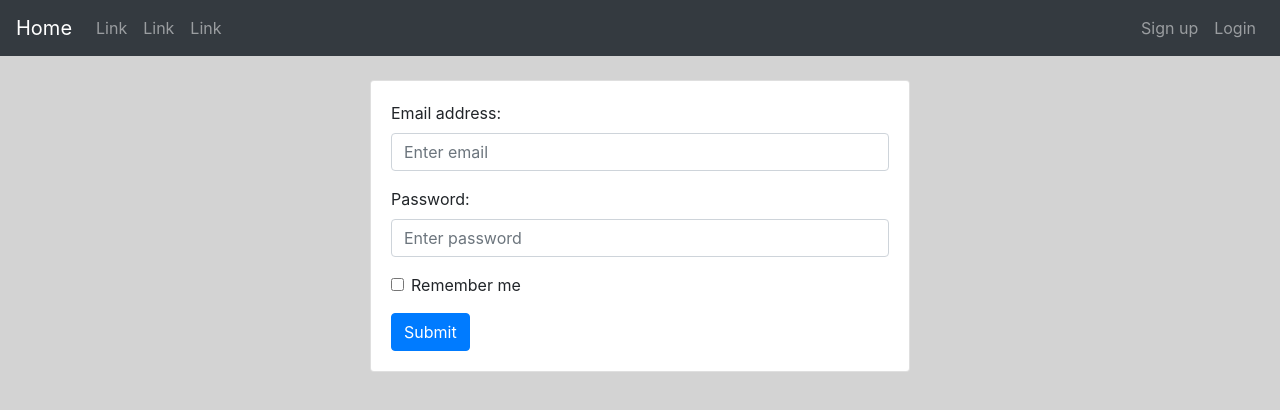
After one commit to ajayyadavexpo/django_blog, a Django app: page /login/ in a window 1280 px wide. The commit adds this page. Shown: the top 410 px of the page. Run offline with Django 3.2, Linux system fonts and the light colour scheme; some libraries are stand-ins or nearby versions.

Commit message:
Added some files

```diff
--- /dev/null
+++ b/blogs/templates/blogs/login.html
@@ -0,0 +1,29 @@
+{% extends './layouts.html' %}
+
+{% block content %}
+
+<div class="row justify-content-center">
+	<div class="col-sm-6">
+		<div class="card p-20">
+			 <form action="/action_page.php">
+			  <div class="form-group">
+			    <label for="email">Email address:</label>
+			    <input type="email" class="form-control" placeholder="Enter email" id="email">
+			  </div>
+			  <div class="form-group">
+			    <label for="pwd">Password:</label>
+			    <input type="password" class="form-control" placeholder="Enter password" id="pwd">
+			  </div>
+			  <div class="form-group form-check">
+			    <label class="form-check-label">
+			      <input class="form-check-input" type="checkbox"> Remember me
+			    </label>
+			  </div>
+			  <button type="submit" class="btn btn-primary">Submit</button>
+			</form>
+		</div>
+	</div>
+</div>
+
+
+{% endblock %}
--- a/blogs/templates/blogs/navbar.html
+++ b/blogs/templates/blogs/navbar.html
@@ -4,7 +4,7 @@
     <span class="navbar-toggler-icon"></span>
   </button>
   <div class="collapse navbar-collapse" id="collapsibleNavbar">
-    <ul class="navbar-nav">
+    <ul class="navbar-nav mr-auto">
 
       <li class="nav-item">
         <a class="nav-link" href="#">Link</a>
@@ -16,5 +16,14 @@
         <a class="nav-link" href="#">Link</a>
       </li>
     </ul>
+    <ul class="navbar-nav">
+        <li class="nav-item">
+          <a href="/register" class="nav-link">Sign up</a>
+        </li>
+        <li class="nav-item">
+          <a href="/login" class="nav-link">Login</a>
+        </li>
+
+     </ul>
   </div>
 </nav>
--- a/blogs/urls.py
+++ b/blogs/urls.py
@@ -7,4 +7,6 @@ urlpatterns=[
 	# ex: /blogs/5/
     path('blog/<slug:the_slug>/', views.post_detail_view, name='show_post'),
     path('navbar/', views.navbar, name='navbar'),
+    path('register/', views.register, name='register'),
+    path('login/', views.login, name='login'),
 ]
--- a/blogs/views.py
+++ b/blogs/views.py
@@ -30,3 +30,9 @@ post_detail_view = DetailView.as_view()
 
 def navbar(request):
 	return render(request,'blogs/navbar.html',{'category':Category.objects.filter()})
+
+def register(request):
+	return render(request,'blogs/register.html',{'category':Category.objects.filter()})
+
+def login(request):
+	return render(request,'blogs/login.html',{'category':Category.objects.filter()})
```
Also changed, not shown: blogs/templates/blogs/register.html (added, +7 -0 lines).
